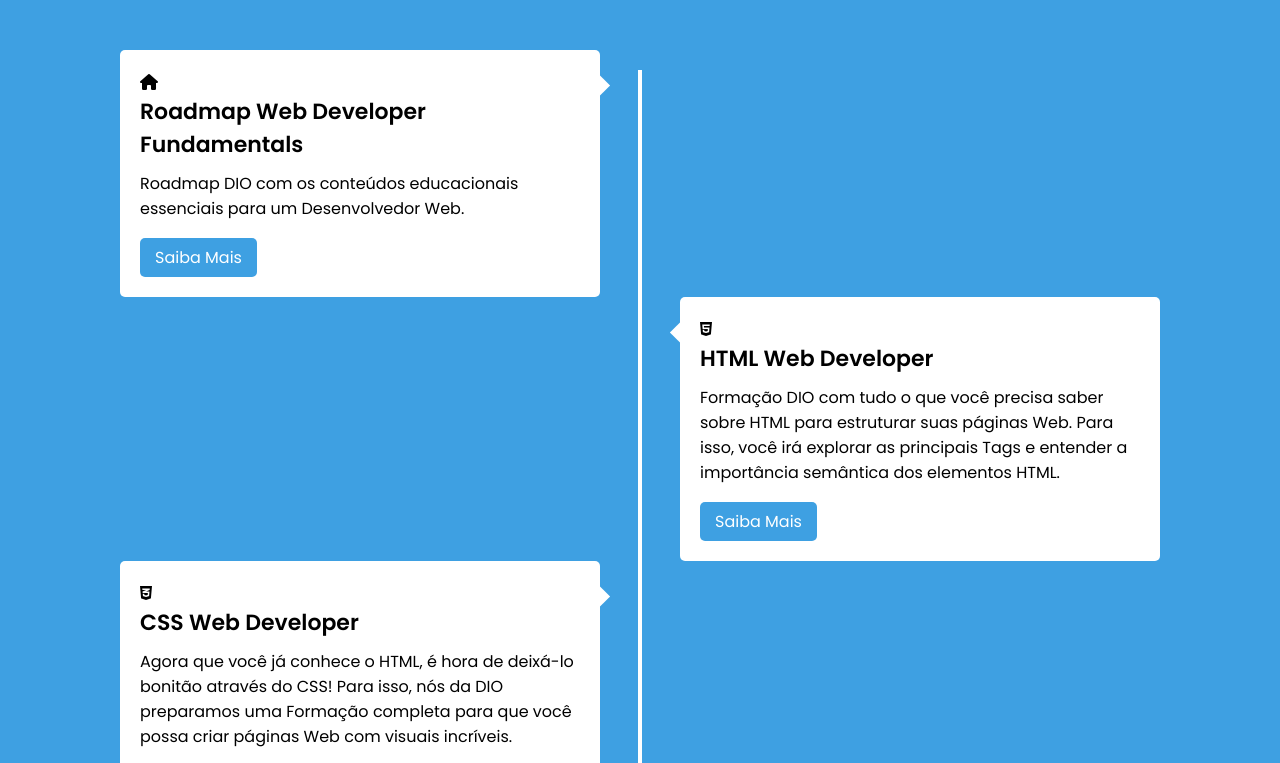
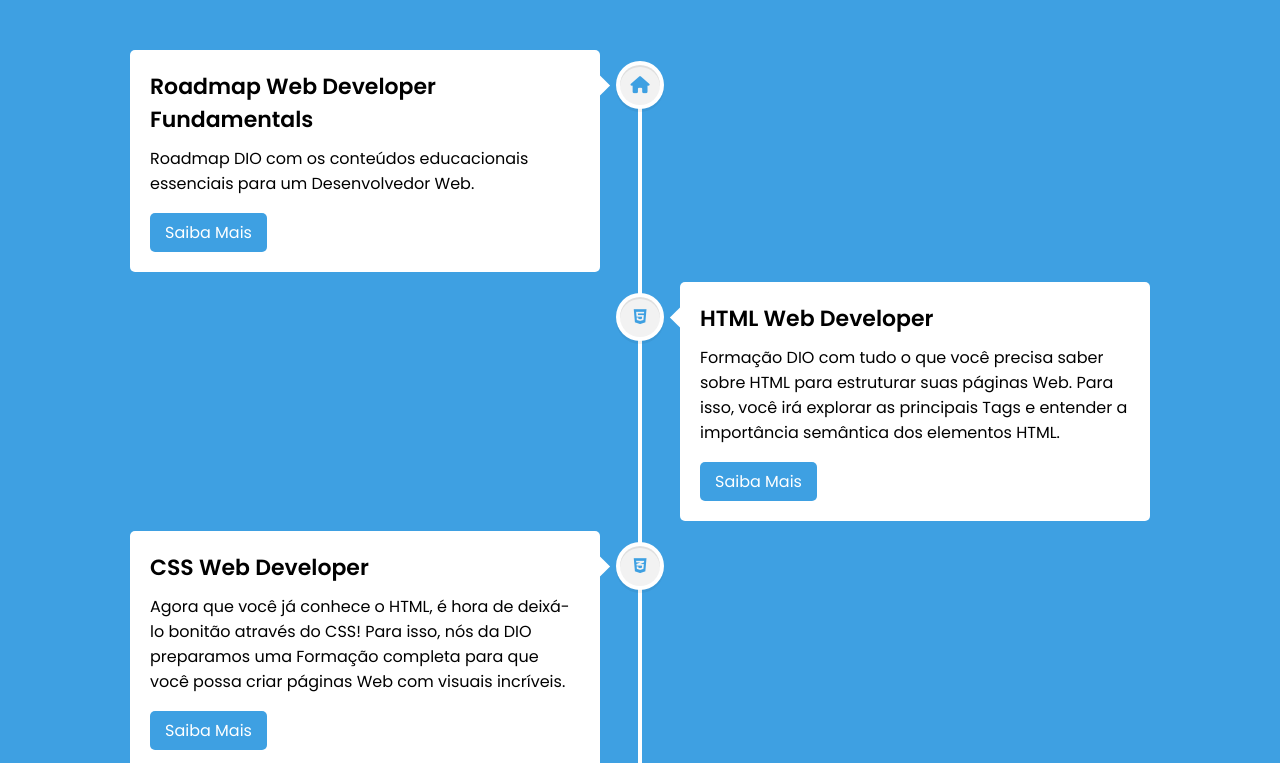
Before and after one commit to digitalinnovationone/roadmaps, a plain HTML site: page index.html in a window 1280 px wide. Shown: the top 763 px of the page. Drawn offline with Linux system fonts and the light colour scheme.

Commit message:
Minor CSS Fixes

```diff
--- a/index.js
+++ b/index.js
@@ -14,13 +14,13 @@ function createStep(content, justify) {
     const htmlTemplate = `
         <div class="row row-${justify == 'start' ? 1 : 2}">
             <section>
-            <i class="${content.iconClasses}"></i>
+            <i class="icon ${content.iconClasses}"></i>
             <div class="details">
                 <span class="title">${content.name}</span>
             </div>
-            <p>${content.description}</p>
+            <p>${content.description || ''}</p>
             <div class="bottom">
-                <a href="${content.link}">Saiba Mais</a>
+                <a href="${content.link || '#'}" target="_blank">Saiba Mais</a>
             </div>
             </section>
         </div>
--- a/styles.css
+++ b/styles.css
@@ -39,6 +39,7 @@ body {
 
 .wrapper .row {
   display: flex;
+  margin: 10px;
 }
 
 .wrapper .row-1 {
```
